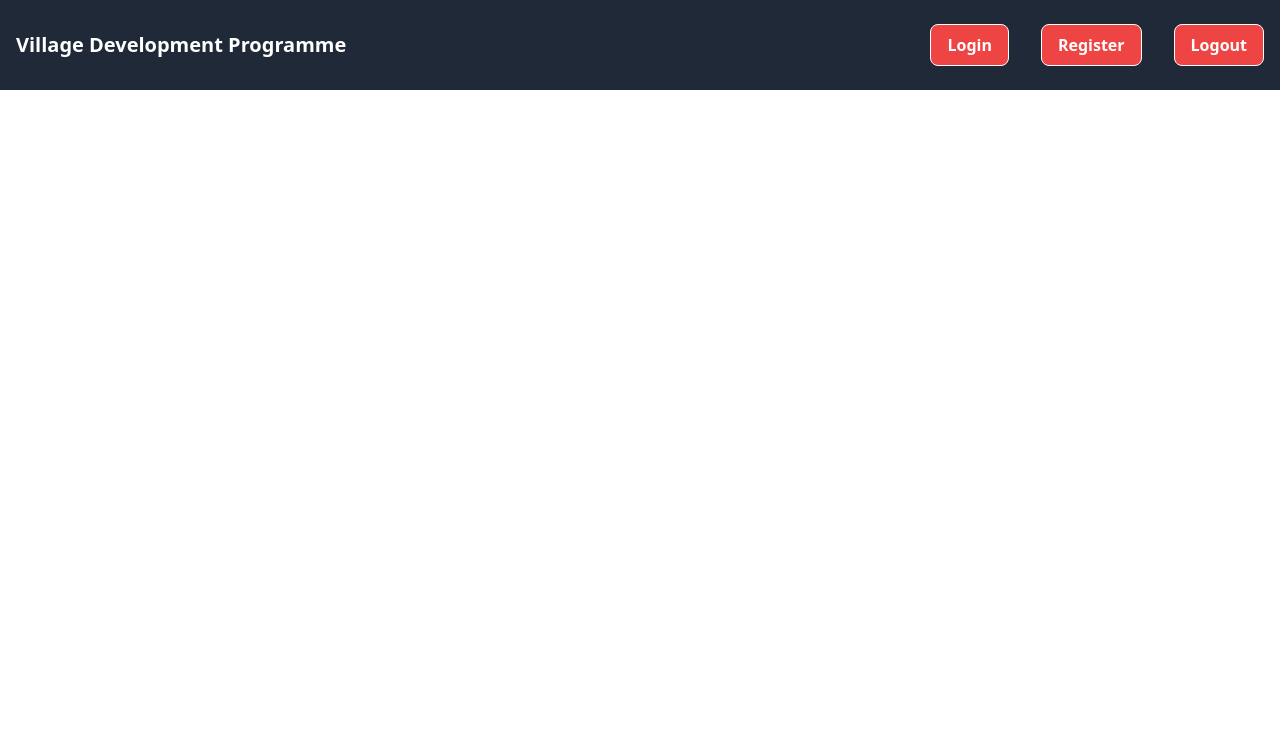
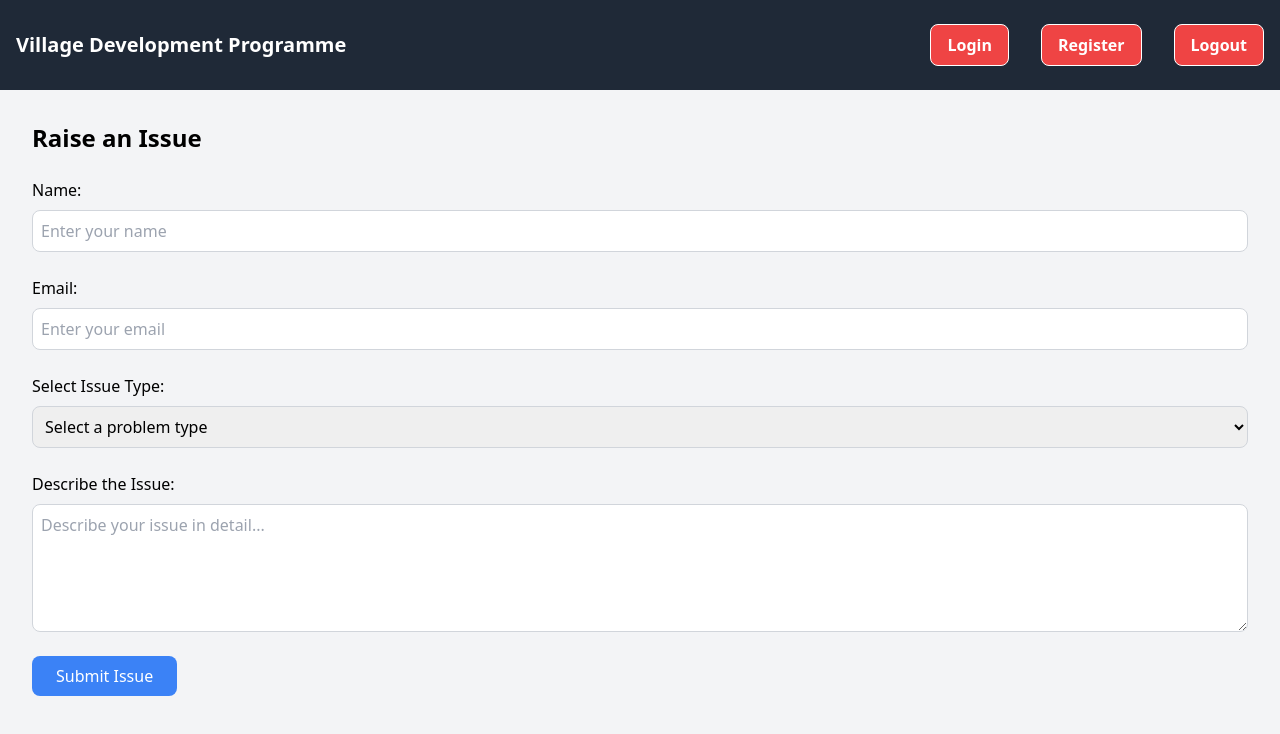
Before and after one commit to aniket2727/full-stack, a React (Create React App) app in the folder client/: page /raiseissue in a window 1280 px wide. Shown: the top 734 px of the page. Built offline with nearby package versions, Linux system fonts and the light colour scheme.

Commit message:
add code

```diff
--- a/client/src/App.tsx
+++ b/client/src/App.tsx
@@ -5,7 +5,8 @@ import NavbarComponent from "./component/Header/NavbarComponent";
 // Lazy load pages for performance optimization
 const LoginPage = lazy(() => import("./pages/LoginPage"));
 const RegistePage=lazy(()=>import('./Registerform/Registerpage'));
-const HomePage=lazy(()=>import('./pages/HomePage'))
+const HomePage=lazy(()=>import('./pages/HomePage'));
+const RaiseIssuePage=lazy(()=>import('./pages/RaiseIssuePage'))
 // const HomePage = lazy(() => import("./pages/HomePage")); // Assuming you have a HomePage
 // const NotFoundPage = lazy(() => import("./pages/NotFoundPage")); // Page for 404
 
@@ -25,6 +26,7 @@ function App() {
             {/* Route for login page */}
             <Route path="/login" element={<LoginPage />} />
             <Route path="/register" element={<RegistePage/>} />
+            <Route path="/raiseissue" element={<RaiseIssuePage/>} />
             <Route path="/" element={<HomePage/>} />
 
             {/* Route for 404 (page not found) */}
--- a/client/src/pages/HomePage.tsx
+++ b/client/src/pages/HomePage.tsx
@@ -7,7 +7,7 @@ const Homepage: React.FC = () => {
             {/* Left-aligned column for buttons */}
             <div className="flex flex-col items-start ml-8 mt-4 space-y-4">
                 {/* Button styles */}
-                <button  onClick={()=>navigate('/issue')} className="w-48 py-3 px-5 text-white bg-blue-500 hover:bg-blue-600 rounded-lg shadow-lg focus:outline-none">
+                <button  onClick={()=>navigate('/raiseissue')} className="w-48 py-3 px-5 text-white bg-blue-500 hover:bg-blue-600 rounded-lg shadow-lg focus:outline-none">
                     Raise Issue
                 </button>
                 <button  onClick={()=>navigate('/tractproject')} className="w-48 py-3 px-5 text-white bg-green-500 hover:bg-green-600 rounded-lg shadow-lg focus:outline-none">
--- /dev/null
+++ b/client/src/pages/RaiseIssuePage.tsx
@@ -0,0 +1,82 @@
+import React, { useState } from 'react';
+
+const RaiseIssuePage: React.FC = () => {
+  const [name, setName] = useState("");
+  const [email, setEmail] = useState("");
+  const [selectedProblem, setSelectedProblem] = useState("");
+  const [issueDescription, setIssueDescription] = useState("");
+
+  const handleNameChange = (e: React.ChangeEvent<HTMLInputElement>) => {
+    setName(e.target.value);
+  };
+
+  const handleEmailChange = (e: React.ChangeEvent<HTMLInputElement>) => {
+    setEmail(e.target.value);
+  };
+
+  const handleProblemChange = (e: React.ChangeEvent<HTMLSelectElement>) => {
+    setSelectedProblem(e.target.value);
+  };
+
+  const handleDescriptionChange = (e: React.ChangeEvent<HTMLTextAreaElement>) => {
+    setIssueDescription(e.target.value);
+  };
+
+  return (
+    <div className="flex flex-col items-start p-8 bg-gray-100 h-screen">
+      <h1 className="text-2xl font-bold mb-6">Raise an Issue</h1>
+
+      {/* Name Input */}
+      <label className="mb-2 font-medium">Name:</label>
+      <input
+        type="text"
+        value={name}
+        onChange={handleNameChange}
+        placeholder="Enter your name"
+        className="mb-6 w-full p-2 border border-gray-300 rounded-lg focus:outline-none focus:ring-2 focus:ring-blue-500"
+      />
+
+      {/* Email Input */}
+      <label className="mb-2 font-medium">Email:</label>
+      <input
+        type="email"
+        value={email}
+        onChange={handleEmailChange}
+        placeholder="Enter your email"
+        className="mb-6 w-full p-2 border border-gray-300 rounded-lg focus:outline-none focus:ring-2 focus:ring-blue-500"
+      />
+
+      {/* Problem Selector */}
+      <label className="mb-2 font-medium">Select Issue Type:</label>
+      <select
+        value={selectedProblem}
+        onChange={handleProblemChange}
+        className="mb-6 w-full p-2 border border-gray-300 rounded-lg focus:outline-none focus:ring-2 focus:ring-blue-500"
+      >
+        <option value="" disabled>Select a problem type</option>
+        <option value="water">Water Problem</option>
+        <option value="violence">Violence</option>
+        <option value="construction">Construction Problem</option>
+        <option value="light">Light Problem</option>
+        <option value="payment">Payment Issue</option>
+        <option value="other">Other</option>
+      </select>
+
+      {/* Issue Description */}
+      <label className="mb-2 font-medium">Describe the Issue:</label>
+      <textarea
+        value={issueDescription}
+        onChange={handleDescriptionChange}
+        placeholder="Describe your issue in detail..."
+        className="w-full p-2 h-32 border border-gray-300 rounded-lg focus:outline-none focus:ring-2 focus:ring-blue-500"
+      />
+
+      {/* Submit Button */}
+      <button className="mt-6 px-6 py-2 bg-blue-500 text-white rounded-lg hover:bg-blue-600 focus:outline-none">
+        Submit Issue
+      </button>
+    </div>
+  );
+};
+
+export default RaiseIssuePage;
```
